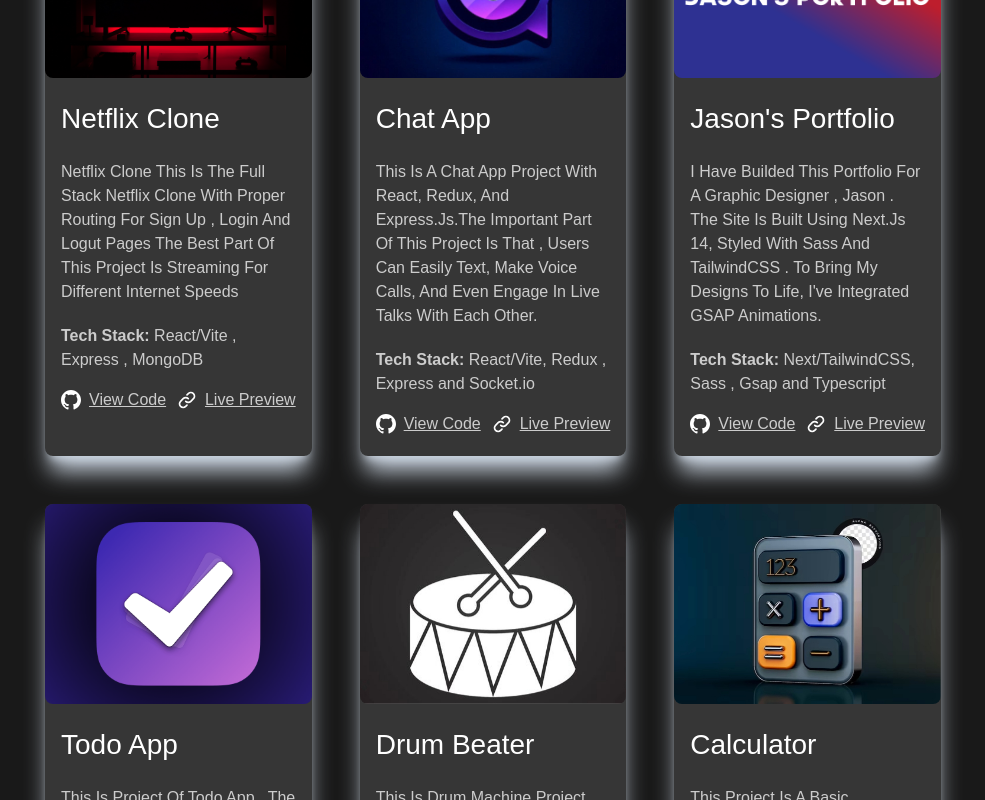
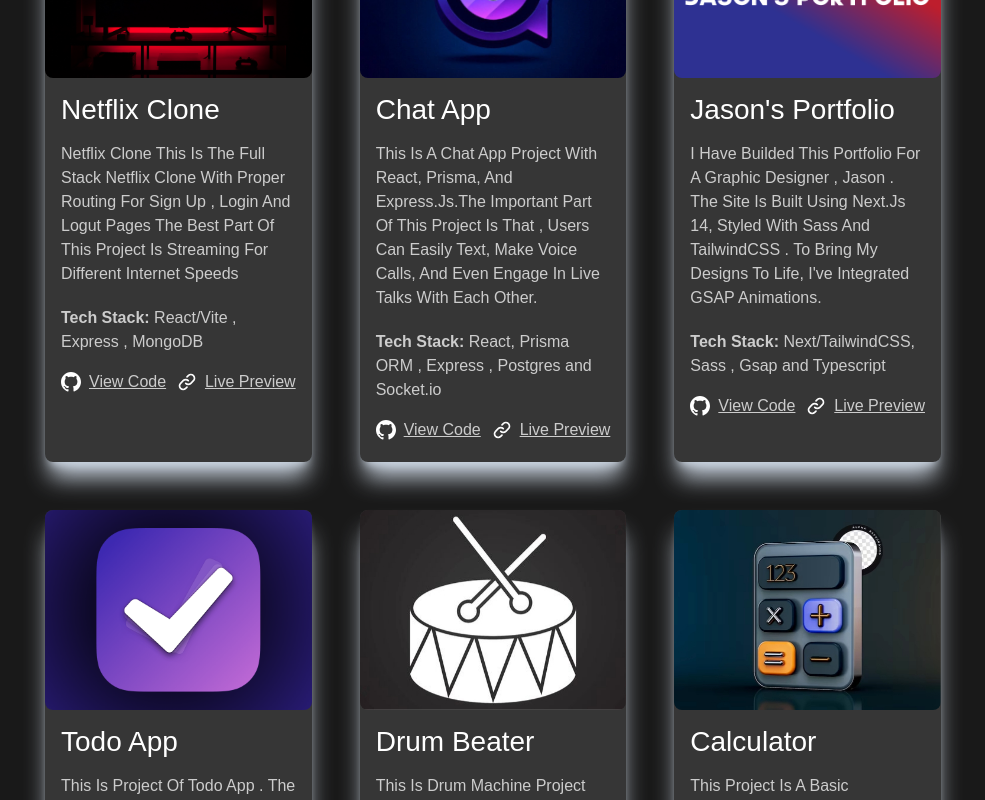
Before and after one commit to Abdullah6346/next-portfolo, a Next.js app: page / in a window 1280 px wide. Shown: the part 2580-3380 px from the top of the page, without its empty margins (147-1132 px from the left). Built offline with nearby package versions, Linux system fonts and the light colour scheme.

Commit message:
feat: added Netflix Link and Customized Contact Componen

```diff
--- a/src/app/Components/Contact.jsx
+++ b/src/app/Components/Contact.jsx
@@ -44,6 +44,7 @@
               </p>
             )
           : ""}
+        <div className="flex justify-center">
           <form
             onSubmit={handleSubmit(onSubmit)}
             className="contact-form m-4 flex max-w-[60rem] flex-col items-center justify-center text-[#ccc]"
@@ -54,7 +55,9 @@
               className={`contact-name m-2 w-[90vw] max-w-[40rem] rounded-lg border-none bg-[#282828] px-4 py-2 font-medium sslaptop:px-8 sslaptop:py-4 ${errors.name ? "border-red-500" : ""}`}
               placeholder="Enter Your Name"
             />
-          {errors.name && <p className="text-red-500">{errors.name.message}</p>}
+            {errors.name && (
+              <p className="text-red-500">{errors.name.message}</p>
+            )}
 
             <input
               type="email"
@@ -92,6 +95,7 @@
               </span>
             </button>
           </form>
+        </div>
       </section>
     </main>
   );
--- a/src/app/Components/Projects.jsx
+++ b/src/app/Components/Projects.jsx
@@ -17,7 +17,7 @@
         {projectDetails.map((detail, i) => (
           <article
             key={i}
-            className="rounded-lg bg-[#363636] shadow-xl shadow-slate-300 dark:shadow-slate-900"
+            className="rounded-lg leading-6 bg-[#363636] shadow-xl shadow-slate-300 dark:shadow-slate-900"
           >
             {/* <Image
               className=" rounded-lg"
--- a/src/app/Constants/index.ts
+++ b/src/app/Constants/index.ts
@@ -140,14 +140,14 @@
  This is the Full Stack Netflix Clone with Proper Routing for Sign Up , Login and Logut Pages The best part of this Project is Streaming For different Internet Speeds
 `,
     techstack: "React/Vite , Express , MongoDB",
-    previewLink: "https://netflix-clone-eta-flax.vercel.app/",
-    githubLink: "https://github.com/Abdullah6346/Netflix-Clone",
+    previewLink: "https://fortunate-creativity-production.up.railway.app/",
+    githubLink: "https://github.com/Abdullah6346/netflix-clone-gladdy",
   },
   {
     title: "Chat App",
     image: "/projects_images/project2.jpg",
-    description: `This is a Chat App project with React, Redux, and Express.js.The Important Part of this project is That , Users can easily  text, make voice calls, and even engage in live talks with each other.`,
-    techstack: "React/Vite, Redux , Express and Socket.io",
+    description: `This is a Chat App project with React, Prisma, and Express.js.The Important Part of this project is That , Users can easily  text, make voice calls, and even engage in live talks with each other.`,
+    techstack: "React, Prisma ORM , Express , Postgres and Socket.io",
     previewLink: "https://chat-app-with-pern-stack.vercel.app/",
     githubLink: "https://github.com/Abdullah6346/Chat-App-With_Pern_Stack",
   },
```
Lines whose indentation alone changed are shown as unchanged.
